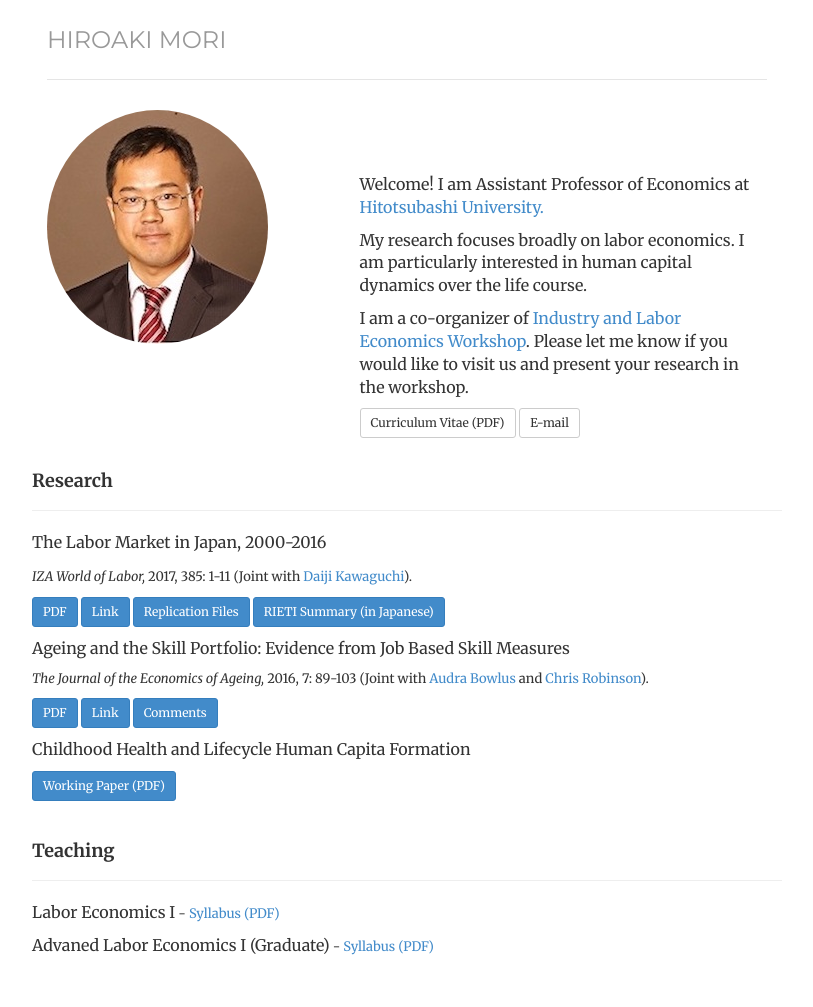
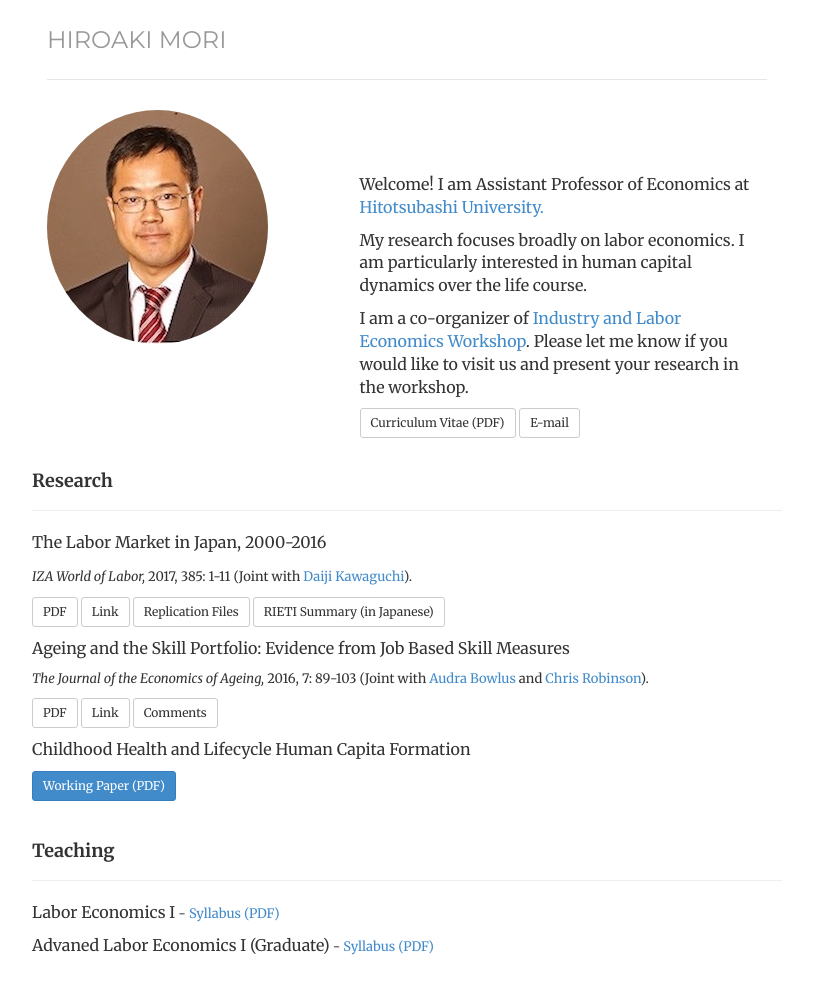
Before and after one commit to morihiroaki/morihiroaki.github.io, a Jekyll site: the page built from index.html, in a window 1280 px wide. Shown: the whole page, without its empty margins (233-1046 px from the left). Built offline with Jekyll 4.4.1, drawn with Linux system fonts in a browser that asks for light colours.

Commit message:
Update index.html

```diff
--- a/index.html
+++ b/index.html
@@ -36,16 +36,16 @@ description:
 
   <p><font size="3">The Labor Market in Japan, 2000-2016</font></p>
   <p><font size="2"><i>IZA World of Labor,</i> 2017, 385: 1-11 (Joint with <a href="https://sites.google.com/site/daijikawaguchi/" target="_blank" title="Link">Daiji Kawaguchi</a>). </p>
-  <p><a href="./files/Kawaguchi_Mori_2017_WoL.pdf" target="_blank" class="btn btn-primary btn-sm" role="button">PDF</a>
-  <a href="https://wol.iza.org/articles/the-labor-market-in-japan/long" target="_blank" class="btn btn-primary btn-sm" role="button">Link</a>
-  <a href="./files/WoL_final.zip" class="btn btn-primary btn-sm" target="_blank" role="button">Replication Files</a>
-  <a href="http://www.rieti.go.jp/jp/special/from-iza/008.html" target="_blank" class="btn btn-primary btn-sm" role="button">RIETI Summary (in Japanese)</a></p>
+  <p><a href="./files/Kawaguchi_Mori_2017_WoL.pdf" target="_blank" class="btn btn-default btn-sm" role="button">PDF</a>
+  <a href="https://wol.iza.org/articles/the-labor-market-in-japan/long" target="_blank" class="btn btn-default btn-sm" role="button">Link</a>
+  <a href="./files/WoL_final.zip" class="btn btn-default btn-sm" target="_blank" role="button">Replication Files</a>
+  <a href="http://www.rieti.go.jp/jp/special/from-iza/008.html" target="_blank" class="btn btn-default btn-sm" role="button">RIETI Summary (in Japanese)</a></p>
 
     <p><font size="3">Ageing and the Skill Portfolio: Evidence from Job Based Skill Measures</font></p>
   <p><font size="2"><i>The Journal of the Economics of Ageing,</i> 2016, 7: 89-103 (Joint with <a href="http://economics.uwo.ca/people/faculty/bowlus.html" target="_blank" title="Link">Audra Bowlus</a> and <a href="http://economics.uwo.ca/people/faculty/robinson.html" target="_blank" title="Link">Chris Robinson</a>). </p>
-  <p><a href="./files/Bowlus_Mori_Robinson_2016_JEA.pdf" target="_blank" class="btn btn-primary btn-sm" role="button">PDF</a>
-  <a href="http://www.sciencedirect.com/science/article/pii/S2212828X16000049" target="_blank" class="btn btn-primary btn-sm" role="button">Link</a>
-  <a href="http://www.sciencedirect.com/science/article/pii/S2212828X16300135" target="_blank" class="btn btn-primary btn-sm" role="button">Comments</a></p>
+  <p><a href="./files/Bowlus_Mori_Robinson_2016_JEA.pdf" target="_blank" class="btn btn-default btn-sm" role="button">PDF</a>
+  <a href="http://www.sciencedirect.com/science/article/pii/S2212828X16000049" target="_blank" class="btn btn-default btn-sm" role="button">Link</a>
+  <a href="http://www.sciencedirect.com/science/article/pii/S2212828X16300135" target="_blank" class="btn btn-default btn-sm" role="button">Comments</a></p>
 
     <p><font size="3">Childhood Health and Lifecycle Human Capita Formation</font></p>
   <p><a href="./files/m2_main6.pdf" target="_blank" class="btn btn-primary btn-sm" role="button">Working Paper (PDF)</a>
```
